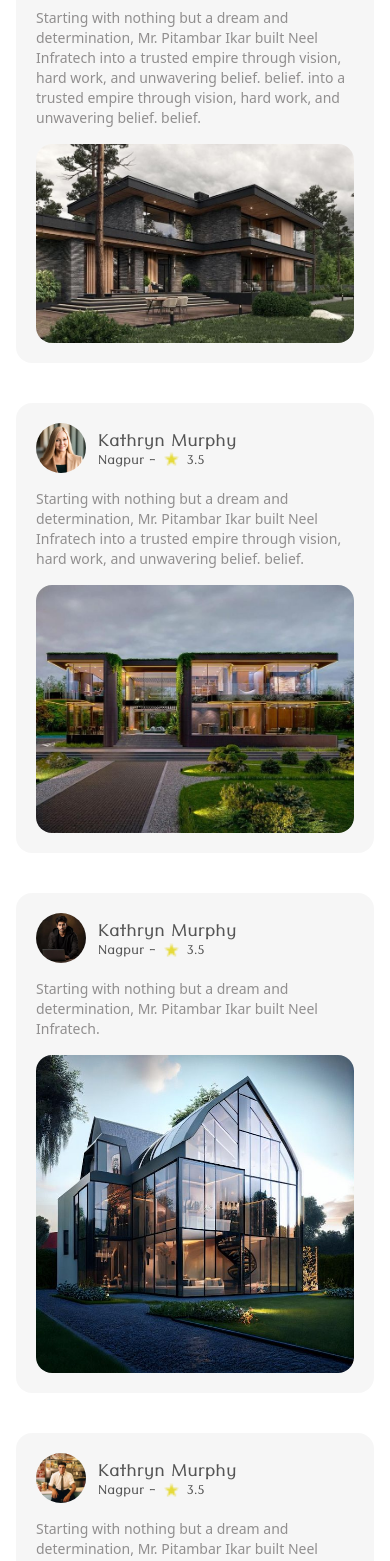
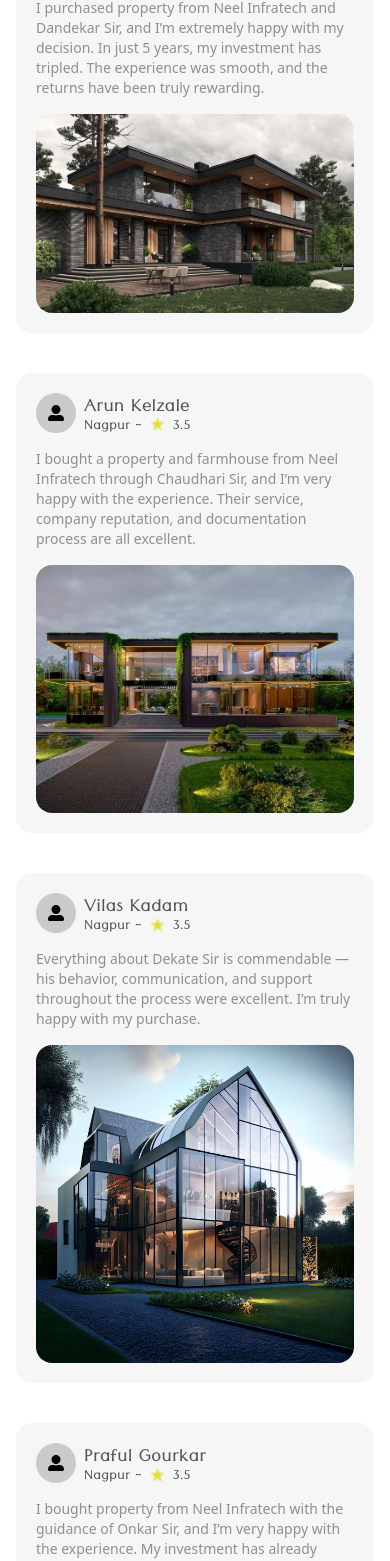
Before and after one commit to HarshSahare/NeelInfraTech, a Next.js app: page / in a window 390 px wide. Shown: the part 8137-9698 px from the top of the page. Built offline with nearby package versions, Linux system fonts and the light colour scheme.

Commit message:
refactored : Added real testimonials

```diff
--- a/app/components/sections/testimonialSection.tsx
+++ b/app/components/sections/testimonialSection.tsx
@@ -4,6 +4,7 @@ import React from "react";
 import gsap from "gsap";
 import { useGSAP } from "@gsap/react";
 import { ScrollTrigger } from "gsap/ScrollTrigger";
+import { FaUserAlt } from "react-icons/fa";
 
 function TestimonialSection() {
   gsap.registerPlugin(ScrollTrigger);
@@ -64,6 +65,30 @@ function TestimonialSection() {
     return () => ctx.revert();
   }, []);
 
+  const testimonials = [
+    {
+      name: "Praful Gourkar",
+      msg: "I purchased property from Neel Infratech and Dandekar Sir, and I’m extremely happy with my decision. In just 5 years, my investment has tripled. The experience was smooth, and the returns have been truly rewarding.",
+      img: "/images/testimonial-image1.jpg",
+    },
+
+    {
+      name: "Arun Kelzale",
+      msg: "I bought a property and farmhouse from Neel Infratech through Chaudhari Sir, and I’m very happy with the experience. Their service, company reputation, and documentation process are all excellent.",
+      img: "/images/testimonial-image2.jpg",
+    },
+    {
+      name: "Vilas Kadam",
+      msg: "Everything about Dekate Sir is commendable — his behavior, communication, and support throughout the process were excellent. I’m truly happy with my purchase.",
+      img: "/images/testimonial-image3.jpg",
+    },
+    {
+      name: "Praful Gourkar",
+      msg: "I bought property from Neel Infratech with the guidance of Onkar Sir, and I’m very happy with the experience. My investment has already brought me good profit, and I was so satisfied that I later purchased another property at Neel Farms.",
+      img: "/images/testimonial-image4.jpg",
+    },
+  ];
+
   return (
     <>
       <div className="hidden lg:flex w-full testimonials-container min-h-svh relative justify-center items-center">
@@ -71,17 +96,13 @@ function TestimonialSection() {
           What people think about Neel Infratech
         </div>
 
-        <div className="max-w-[300px] absolute left top-[10.9%] text-xs sm:text-sm lg:text-[12px] left-[4%] bg-[#D9D9D940] py-5 px-7 rounded-2xl">
-          <div className="top flex items-center">
-            <Image
-              alt="profile pic"
-              src={"/images/testimonials-profile-image-1.jpg"}
-              width={50}
-              height={50}
-              className="rounded-full w-[50px] h-[50px] mr-2"
-            />
+        <div className="max-w-[300px] absolute left top-[10.9%] text-xs sm:text-sm lg:text-[12px] left-[4%] bg-[#e6e6e6] py-5 px-7 rounded-2xl">
+          <div className="top flex items-center gap-2">
+            <div className="p-3 bg-[#9c9c9c7a]  rounded-[50%] ">
+              <FaUserAlt />
+            </div>
             <div className="font-classica text-[#161616B8] font-[400] flex flex-col">
-              <p className="text-sm sm:text-base">Kathryn Murphy</p>
+              <p className="text-sm sm:text-base">{testimonials[0].name}</p>
               <div className="text-[10px] sm:text-xs lg:text-[8px] flex">
                 Nagpur -
                 <Image
@@ -96,10 +117,7 @@ function TestimonialSection() {
             </div>
           </div>
           <div className="text-classica mt-4 text-[#918F8F] font-[400] text-xs sm:text-sm lg:text-[12px]">
-            Starting with nothing but a dream and determination, Mr. Pitambar
-            Ikar built Neel Infratech into a trusted empire through vision, hard
-            work, and unwavering belief. belief. into a trusted empire through
-            vision, hard work, and unwavering belief. belief.
+            {testimonials[0].msg}
           </div>
         </div>
 
@@ -118,17 +136,13 @@ function TestimonialSection() {
           className="absolute top-[10.9%] up left-[51.3%] object-cover w-[247px] h-[153px] rounded-2xl"
         />
 
-        <div className="max-w-[300px] right absolute top-[5.4%] text-xs sm:text-sm lg:text-[10px] left-[68.4%] bg-[#D9D9D940] py-5 px-7 rounded-2xl">
-          <div className="top flex items-center">
-            <Image
-              alt="profile pic"
-              src={"/images/testimonials-profile-image-2.jpg"}
-              width={50}
-              height={50}
-              className="rounded-full w-[50px] object-cover h-[50px] mr-2"
-            />
+        <div className="max-w-[300px] right absolute top-[5.4%] text-xs sm:text-sm lg:text-[10px] left-[68.4%] bg-[#e6e6e6] py-5 px-7 rounded-2xl">
+          <div className="top flex items-center gap-2">
+            <div className="p-3 bg-[#9c9c9c7a]  rounded-[50%] ">
+              <FaUserAlt />
+            </div>
             <div className="font-classica text-[#161616B8] font-[400] flex flex-col">
-              <p className="text-sm sm:text-base">Kathryn Murphy</p>
+              <p className="text-sm sm:text-base">{testimonials[1].name}</p>
               <div className="text-[10px] sm:text-xs lg:text-[8px] flex">
                 Nagpur -
                 <Image
@@ -143,9 +157,7 @@ function TestimonialSection() {
             </div>
           </div>
           <div className="text-classica mt-4 text-[#918F8F] font-[400] text-xs sm:text-sm lg:text-[12px]">
-            Starting with nothing but a dream and determination, Mr. Pitambar
-            Ikar built Neel Infratech into a trusted empire through vision, hard
-            work, and unwavering belief. belief.
+            {testimonials[1].msg}
           </div>
         </div>
 
@@ -157,17 +169,13 @@ function TestimonialSection() {
           className="absolute right right-[2.6%] top-[38.4%] object-cover w-[219px] h-[162px] rounded-2xl"
         />
 
-        <div className="max-w-[300px] absolute right right-[4.5%] text-xs sm:text-sm lg:text-[10px] bottom-[18.4%] bg-[#D9D9D940] p-5 px-7 rounded-2xl">
-          <div className="top flex items-center">
-            <Image
-              alt="profile pic"
-              src={"/images/testimonials-profile-image-3.jpg"}
-              width={50}
-              height={50}
-              className="rounded-full w-[50px] object-cover h-[50px] mr-2"
-            />
+        <div className="max-w-[300px] absolute right right-[4.5%] text-xs sm:text-sm lg:text-[10px] bottom-[18.4%] bg-[#e6e6e6] p-5 px-7 rounded-2xl">
+          <div className="top flex items-center gap-2">
+            <div className="p-3 bg-[#9c9c9c7a]  rounded-[50%] ">
+              <FaUserAlt />
+            </div>
             <div className="font-classica text-[#161616B8] font-[400] flex flex-col">
-              <p className="text-sm sm:text-base">Kathryn Murphy</p>
+              <p className="text-sm sm:text-base">{testimonials[2].name}</p>
               <div className="text-[10px] sm:text-xs lg:text-[8px] flex">
                 Nagpur -
                 <Image
@@ -182,8 +190,7 @@ function TestimonialSection() {
             </div>
           </div>
           <div className="text-classica mt-4 text-[#918F8F] font-[400] text-xs sm:text-sm lg:text-[12px]">
-            Starting with nothing but a dream and determination, Mr. Pitambar
-            Ikar built Neel Infratech.
+            {testimonials[2].msg}
           </div>
         </div>
 
@@ -195,17 +202,13 @@ function TestimonialSection() {
           className="absolute bottom-[9.5%] down left-[39.5%] object-cover w-[300px] h-[162px] rounded-2xl"
         />
 
-        <div className="max-w-[300px] down absolute bottom-[3%] text-xs sm:text-sm lg:text-[10px] left-[18.5%] bg-[#D9D9D940] py-5 px-7 rounded-2xl">
-          <div className="top flex items-center">
-            <Image
-              alt="profile pic"
-              src={"/images/testimonials-profile-image-4.jpg"}
-              width={50}
-              height={50}
-              className="rounded-full w-[50px] object-cover h-[50px] mr-2"
-            />
+        <div className="max-w-[300px] down absolute bottom-[3%] text-xs sm:text-sm lg:text-[10px] left-[18.5%] bg-[#e6e6e6] py-5 px-7 rounded-2xl">
+          <div className="top flex items-center gap-2">
+            <div className="p-3 bg-[#9c9c9c7a]  rounded-[50%] ">
+              <FaUserAlt />
+            </div>
             <div className="font-classica text-[#161616B8] font-[400] flex flex-col">
-              <p className="text-sm sm:text-base">Kathryn Murphy</p>
+              <p className="text-sm sm:text-base">{testimonials[3].name}</p>
               <div className="text-[10px] sm:text-xs lg:text-[8px] flex">
                 Nagpur -
                 <Image
@@ -220,12 +223,7 @@ function TestimonialSection() {
             </div>
           </div>
           <div className="text-classica mt-4 text-[#918F8F] font-[400] text-xs sm:text-sm lg:text-[12px]">
-            Starting with nothing but a dream and determination, Mr. Pitambar
-            Ikar built Neel Infratech into a trusted empire through vision, hard
-            work, and unwavering belief. belief. Starting with nothing but a
-            dream and determination, Mr. Pitambar Ikar built Neel Infratech into
-            a trusted empire through vision, hard work, and unwavering belief.
-            belief.
+            {testimonials[3].msg}
           </div>
         </div>
 
@@ -244,17 +242,14 @@ function TestimonialSection() {
         </h2>
 
         {/* Testimonial 1 */}
-        <div className="bg-[#D9D9D940] rounded-2xl p-5 space-y-4">
-          <div className="flex items-center">
-            <Image
-              alt="Kathryn Murphy"
-              src="/images/testimonials-profile-image-1.jpg"
-              width={50}
-              height={50}
-              className="rounded-full w-[50px] h-[50px] object-cover mr-3"
-            />
+        {testimonials.map((testimonial, index) => (
+          <div key={index} className="bg-[#D9D9D940] rounded-2xl p-5 space-y-4">
+            <div className="flex items-center gap-2">
+              <div className="p-3 bg-[#9c9c9c7a]  rounded-[50%] ">
+                <FaUserAlt />
+              </div>
               <div className="text-[#161616B8] font-classica font-[400]">
-              <p className="text-base">Kathryn Murphy</p>
+                <p className="text-base">{testimonial.name}</p>
                 <div className="text-xs flex items-center">
                   Nagpur -
                   <Image
@@ -269,138 +264,17 @@ function TestimonialSection() {
               </div>
             </div>
             <p className="text-[#918F8F] text-sm font-[400] text-classica">
-            Starting with nothing but a dream and determination, Mr. Pitambar
-            Ikar built Neel Infratech into a trusted empire through vision, hard
-            work, and unwavering belief. belief. into a trusted empire through
-            vision, hard work, and unwavering belief. belief.
+              {testimonial.msg}
             </p>
             <Image
-            src="/images/testimonial-image1.jpg"
+              src={testimonial.img}
               alt="Testimonial Property 1"
               width={600}
               height={300}
               className="rounded-2xl w-full h-auto object-cover"
             />
           </div>
-
-        {/* Testimonial 2 */}
-        <div className="bg-[#D9D9D940] rounded-2xl p-5 space-y-4">
-          <div className="flex items-center">
-            <Image
-              alt="Kathryn Murphy"
-              src="/images/testimonials-profile-image-2.jpg"
-              width={50}
-              height={50}
-              className="rounded-full w-[50px] h-[50px] object-cover mr-3"
-            />
-            <div className="text-[#161616B8] font-classica font-[400]">
-              <p className="text-base">Kathryn Murphy</p>
-              <div className="text-xs flex items-center">
-                Nagpur -
-                <Image
-                  src="/images/star.png"
-                  alt="star"
-                  width={15}
-                  height={10}
-                  className="mx-2"
-                />
-                3.5
-              </div>
-            </div>
-          </div>
-          <p className="text-[#918F8F] text-sm font-[400] text-classica">
-            Starting with nothing but a dream and determination, Mr. Pitambar
-            Ikar built Neel Infratech into a trusted empire through vision, hard
-            work, and unwavering belief. belief.
-          </p>
-          <Image
-            src="/images/testimonial-image2.jpg"
-            alt="Testimonial Property 2"
-            width={600}
-            height={300}
-            className="rounded-2xl w-full h-auto object-cover"
-          />
-        </div>
-
-        {/* Testimonial 3 */}
-        <div className="bg-[#D9D9D940] rounded-2xl p-5 space-y-4">
-          <div className="flex items-center">
-            <Image
-              alt="Kathryn Murphy"
-              src="/images/testimonials-profile-image-3.jpg"
-              width={50}
-              height={50}
-              className="rounded-full w-[50px] h-[50px] object-cover mr-3"
-            />
-            <div className="text-[#161616B8] font-classica font-[400]">
-              <p className="text-base">Kathryn Murphy</p>
-              <div className="text-xs flex items-center">
-                Nagpur -
-                <Image
-                  src="/images/star.png"
-                  alt="star"
-                  width={15}
-                  height={10}
-                  className="mx-2"
-                />
-                3.5
-              </div>
-            </div>
-          </div>
-          <p className="text-[#918F8F] text-sm font-[400] text-classica">
-            Starting with nothing but a dream and determination, Mr. Pitambar
-            Ikar built Neel Infratech.
-          </p>
-          <Image
-            src="/images/testimonial-image3.jpg"
-            alt="Testimonial Property 3"
-            width={600}
-            height={300}
-            className="rounded-2xl w-full h-auto object-cover"
-          />
-        </div>
-
-        {/* Testimonial 4 */}
-        <div className="bg-[#D9D9D940] rounded-2xl p-5 space-y-4">
-          <div className="flex items-center">
-            <Image
-              alt="Kathryn Murphy"
-              src="/images/testimonials-profile-image-4.jpg"
-              width={50}
-              height={50}
-              className="rounded-full w-[50px] h-[50px] object-cover mr-3"
-            />
-            <div className="text-[#161616B8] font-classica font-[400]">
-              <p className="text-base">Kathryn Murphy</p>
-              <div className="text-xs flex items-center">
-                Nagpur -
-                <Image
-                  src="/images/star.png"
-                  alt="star"
-                  width={15}
-                  height={10}
-                  className="mx-2"
-                />
-                3.5
-              </div>
-            </div>
-          </div>
-          <p className="text-[#918F8F] text-sm font-[400] text-classica">
-            Starting with nothing but a dream and determination, Mr. Pitambar
-            Ikar built Neel Infratech into a trusted empire through vision, hard
-            work, and unwavering belief. belief. Starting with nothing but a
-            dream and determination, Mr. Pitambar Ikar built Neel Infratech into
-            a trusted empire through vision, hard work, and unwavering belief.
-            belief.
-          </p>
-          <Image
-            src="/images/testimonial-image4.jpg"
-            alt="Testimonial Property 4"
-            width={600}
-            height={300}
-            className="rounded-2xl w-full h-auto object-cover"
-          />
-        </div>
+        ))}
       </div>
     </>
   );
```
Lines whose indentation alone changed are shown as unchanged.
